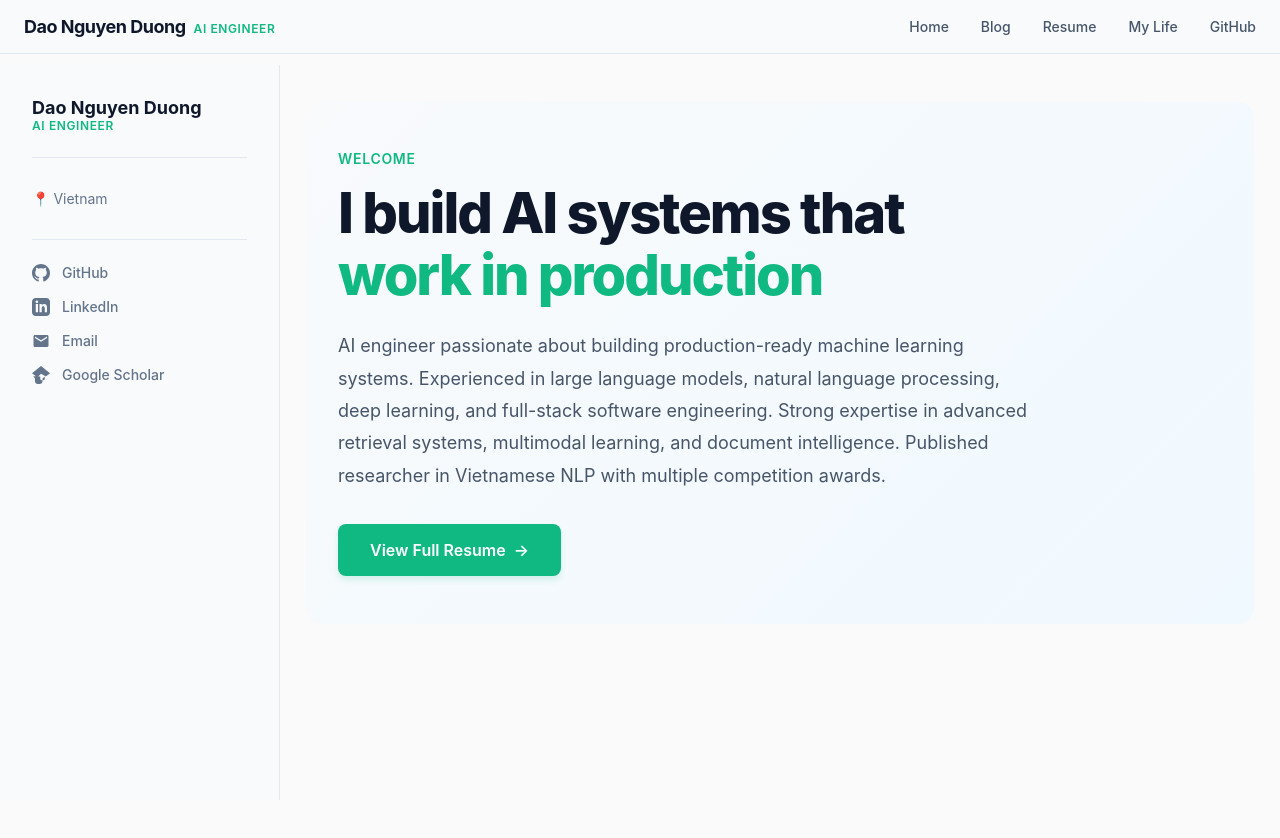
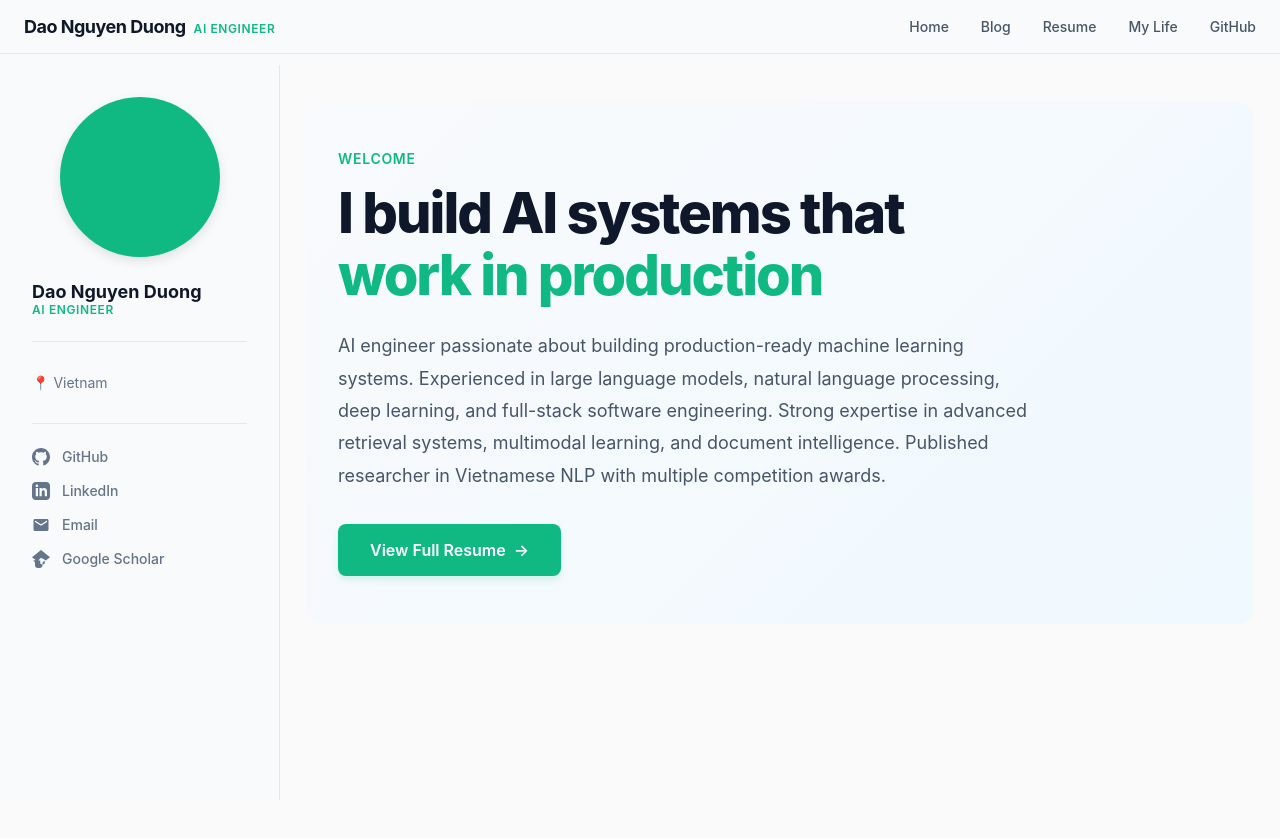
Before and after one commit to duongkstn/duongkstn.github.io, a Next.js app: page / in a window 1280 px wide. Shown: the top 838 px of the page. Built offline with nearby package versions, Linux system fonts and the light colour scheme.

Commit message:
feat: add profile image to sidebar and enable sidebar visibility

```diff
--- a/components/ProfileCard.tsx
+++ b/components/ProfileCard.tsx
@@ -3,7 +3,7 @@
 export default function ProfileCard() {
   return (
     <aside style={{
-      display: 'none',
+      display: 'flex',
       flexDirection: 'column',
       width: '280px',
       backgroundColor: '#f8fafc',
@@ -14,6 +14,25 @@ export default function ProfileCard() {
       height: 'calc(100vh - 65px)',
       overflowY: 'auto'
     }}>
+
+      {/* Profile Image */}
+      <div style={{
+        display: 'flex',
+        justifyContent: 'center',
+        marginBottom: '1.5rem'
+      }}>
+        <img
+          src="/images/profile.jpg"
+          alt="Dao Nguyen Duong"
+          style={{
+            width: '160px',
+            height: '160px',
+            borderRadius: '50%',
+            objectFit: 'cover',
+            boxShadow: '0 4px 12px rgba(0, 0, 0, 0.1)'
+          }}
+        />
+      </div>
 
       {/* Name */}
       <h2 style={{
```
